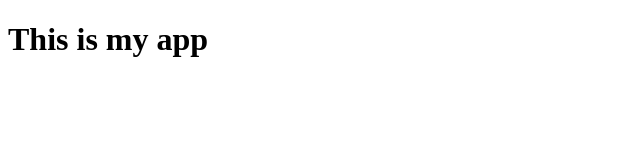
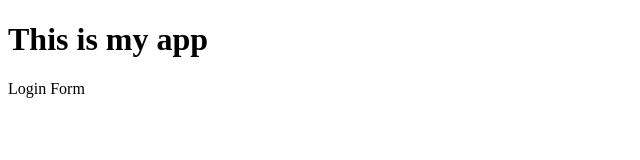
Before and after one commit to akershakrathore274/MyApp-sample, a plain HTML site: page index.html in a window 1280 px wide. Shown: the full height of the page, 0-640 px from the left. Drawn offline with Linux system fonts and the light colour scheme.

Commit message:
added login form

```diff
--- a/index.html
+++ b/index.html
@@ -10,5 +10,7 @@
 </head>
 <body>
     <h1>This is my app</h1>
+
+    <div>Login Form</div>
 </body>
 </html>
```
Also changed, not shown: login.html (added, +1 -0 lines).
